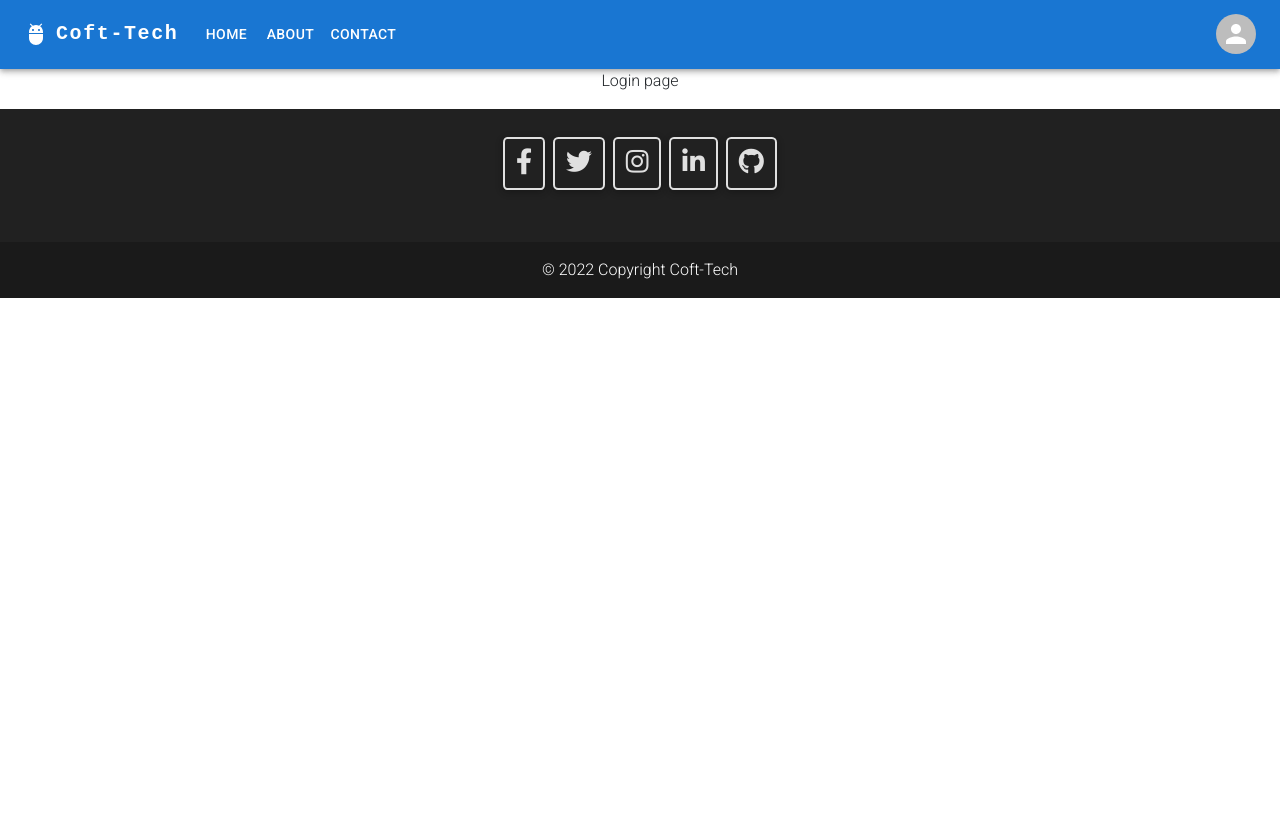
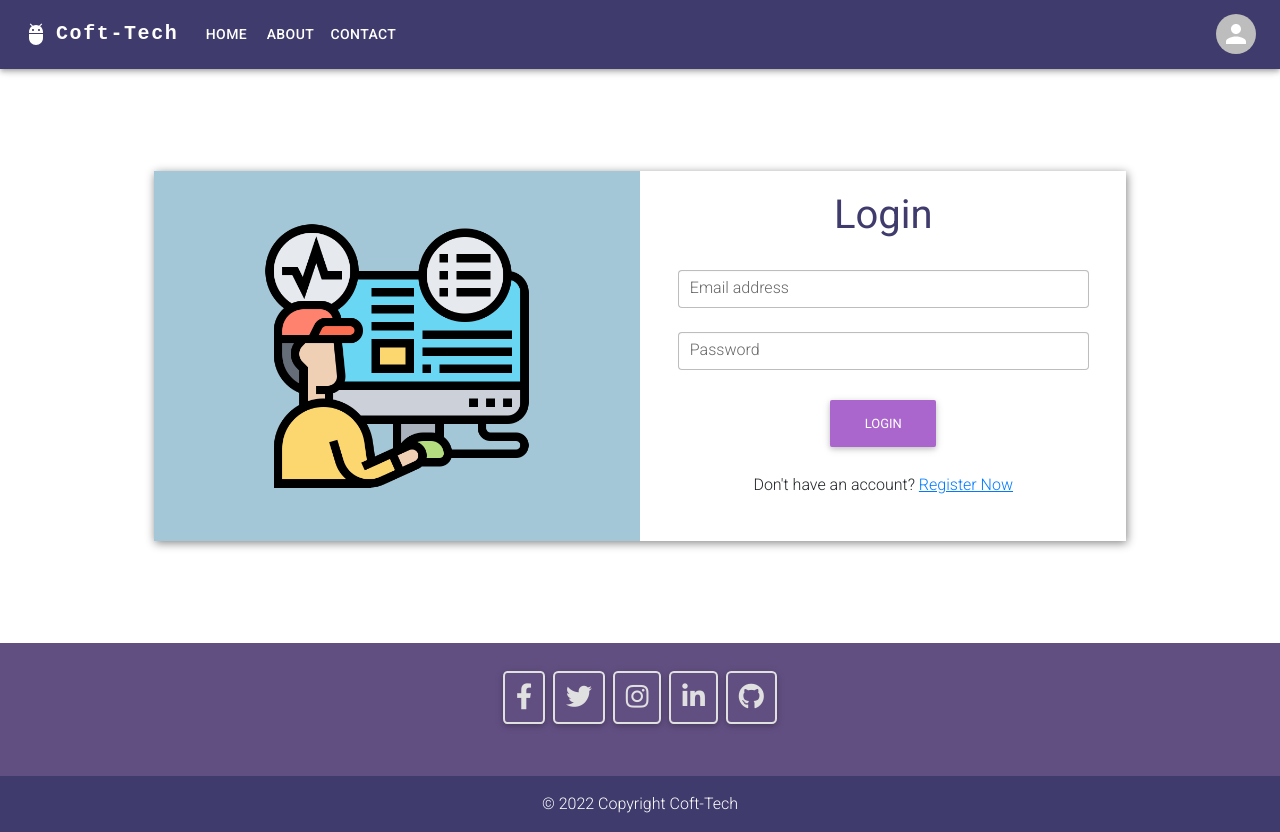
Before and after one commit to fatimahanif/TSEAssignment3-Frontend, a React (Create React App) app: page /login in a window 1280 px wide. Before the commit the page ends 800 px from the top, so only its background shows below. Built offline with nearby package versions, Linux system fonts and the light colour scheme.

Commit message:
login completed

```diff
--- a/src/components/Footer.js
+++ b/src/components/Footer.js
@@ -3,14 +3,17 @@ import { MDBFooter, MDBContainer, MDBIcon, MDBBtn } from "mdb-react-ui-kit";
 
 const Footer = () => {
   return (
-    <MDBFooter className="bg-dark text-center text-white">
+    <MDBFooter
+      style={{ backgroundColor: "#624F82" }}
+      className=" text-center text-white"
+    >
       <MDBContainer className="p-4 pb-0">
         <section className="mb-4">
           <MDBBtn
             outline
             color="light"
             className="m-1"
-            href="/"
+            href="https://facebook.com/"
             role="button"
             style={{ padding: "1%", borderRadius: "10%" }}
           >
@@ -21,7 +24,7 @@ const Footer = () => {
             outline
             color="light"
             className="m-1"
-            href="/"
+            href="https://twitter.com/fatima__hanif"
             role="button"
             style={{ padding: "1%", borderRadius: "10%" }}
           >
@@ -32,7 +35,7 @@ const Footer = () => {
             outline
             color="light"
             className="m-1"
-            href="/"
+            href="https://www.instagram.com/fatimaaa_hanif/"
             role="button"
             style={{ padding: "1%", borderRadius: "10%" }}
           >
@@ -43,7 +46,7 @@ const Footer = () => {
             outline
             color="light"
             className="m-1"
-            href="/"
+            href="https://www.linkedin.com/in/fatima-hanif-30a5931b1/"
             role="button"
             style={{ padding: "1%", borderRadius: "10%" }}
           >
@@ -54,7 +57,7 @@ const Footer = () => {
             outline
             color="light"
             className="m-1"
-            href="/"
+            href="https://github.com/fatimahanif"
             role="button"
             style={{ padding: "1%", borderRadius: "10%" }}
           >
@@ -63,10 +66,7 @@ const Footer = () => {
         </section>
       </MDBContainer>
 
-      <div
-        className="text-center p-3"
-        style={{ backgroundColor: "rgba(0, 0, 0, 0.2)" }}
-      >
+      <div className="text-center p-3" style={{ backgroundColor: "#3F3B6C" }}>
         © 2022 Copyright
         <a className="text-white" href="/">
           <span> </span> Coft-Tech
--- a/src/components/Header.js
+++ b/src/components/Header.js
@@ -36,8 +36,8 @@ const Header = () => {
   };
 
   return (
-    <AppBar position="static">
-      <Container maxWidth="xl">
+    <AppBar position="sticky">
+      <Container maxWidth="xl" sx={{ backgroundColor: "#3F3B6C" }}>
         <Toolbar disableGutters>
           <AdbIcon sx={{ display: { xs: "none", md: "flex" }, mr: 1 }} />
           <Typography
--- a/src/components/Login.js
+++ b/src/components/Login.js
@@ -1,8 +1,82 @@
+import { MDBInput, MDBBtn, MDBCol } from "mdb-react-ui-kit";
+import { useState } from "react";
+
 const Login = () => {
+  const [email, setEmail] = useState("");
+  const [password, setPassword] = useState("");
+
   return (
-    <>
-      <p>Login page</p>
-    </>
+    <div style={{ padding: "8% 12%", backgroundColor: "#ffffff" }}>
+      <div
+        style={{
+          display: "flex",
+          flexDirection: "row",
+          boxShadow: "1px 2px 9px #848484",
+        }}
+      >
+        <MDBCol
+          col="12"
+          md="6"
+          style={{
+            backgroundColor: "#A3C7D6",
+            padding: "5%",
+          }}
+        >
+          <img width="70%" src="programming.png" alt="programming" />
+        </MDBCol>
+        <MDBCol
+          col="12"
+          md="6"
+          style={{
+            display: "flex",
+            flexDirection: "column",
+            alignSelf: "center",
+            justifyContent: "center",
+            borderColor: "#A3C7D6",
+            borderWidth: 2,
+          }}
+        >
+          <h1 style={{ color: "#3F3B6C", fontWeight: "bolder" }}>Login</h1>
+          <form
+            style={{ width: "100%", padding: "5%" }}
+            onSubmit={() => {
+              console.log(email, password);
+            }}
+          >
+            <MDBInput
+              className="mb-4"
+              type="email"
+              id="email"
+              label="Email address"
+              onChange={(value) => {
+                setEmail(value.target.value);
+              }}
+            />
+            <MDBInput
+              className="mb-4"
+              type="password"
+              id="password"
+              label="Password"
+              onChange={(value) => {
+                setPassword(value.target.value);
+              }}
+            />
+
+            <MDBBtn type="submit" color="secondary">
+              Login
+            </MDBBtn>
+
+            <p style={{ paddingTop: "5%", margin: 0 }}>
+              Don't have an account?{" "}
+              <a href="/signup" style={{ textDecoration: "underline" }}>
+                {" "}
+                Register Now
+              </a>
+            </p>
+          </form>
+        </MDBCol>
+      </div>
+    </div>
   );
 };
 
```
Also changed, not shown: public/programming.png (added).
